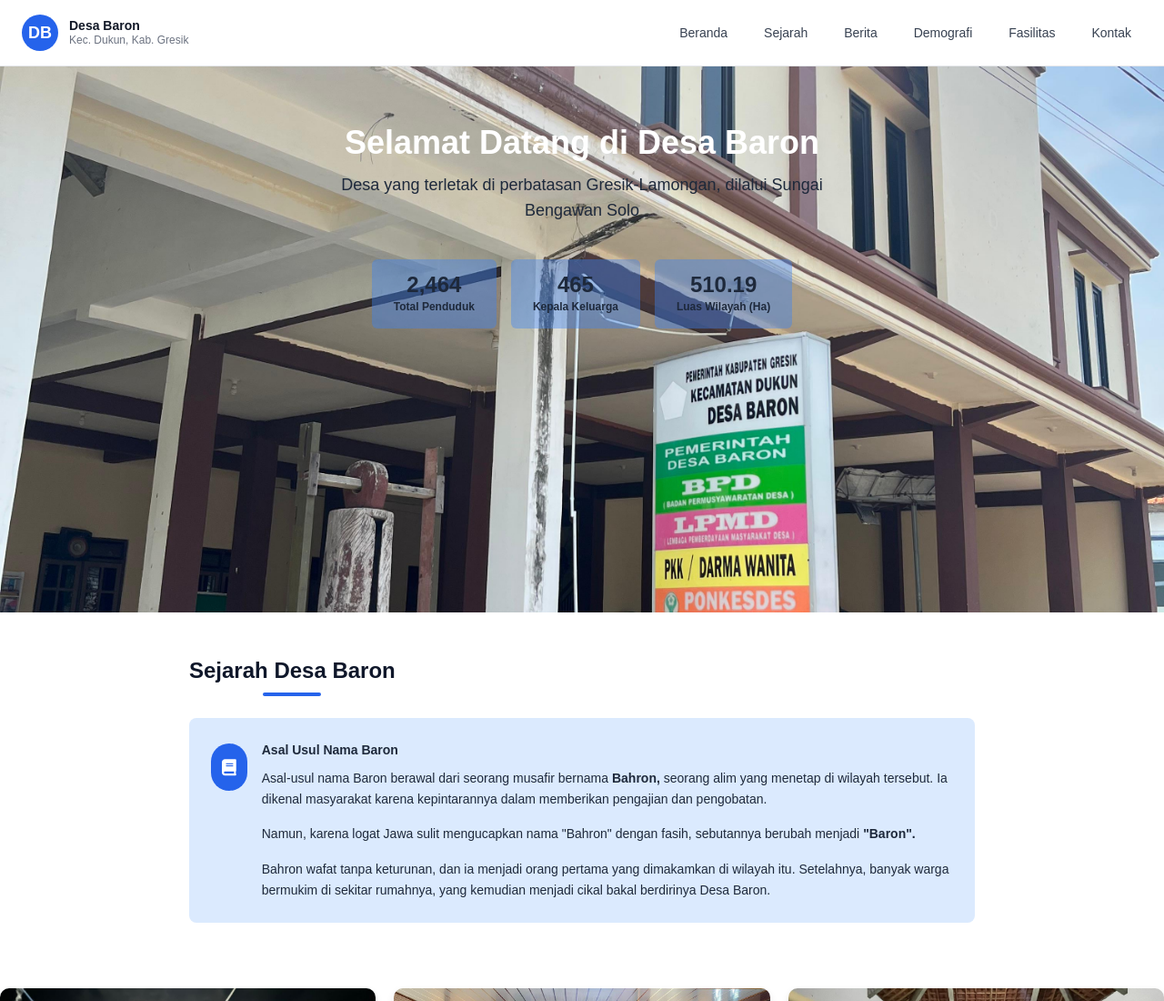
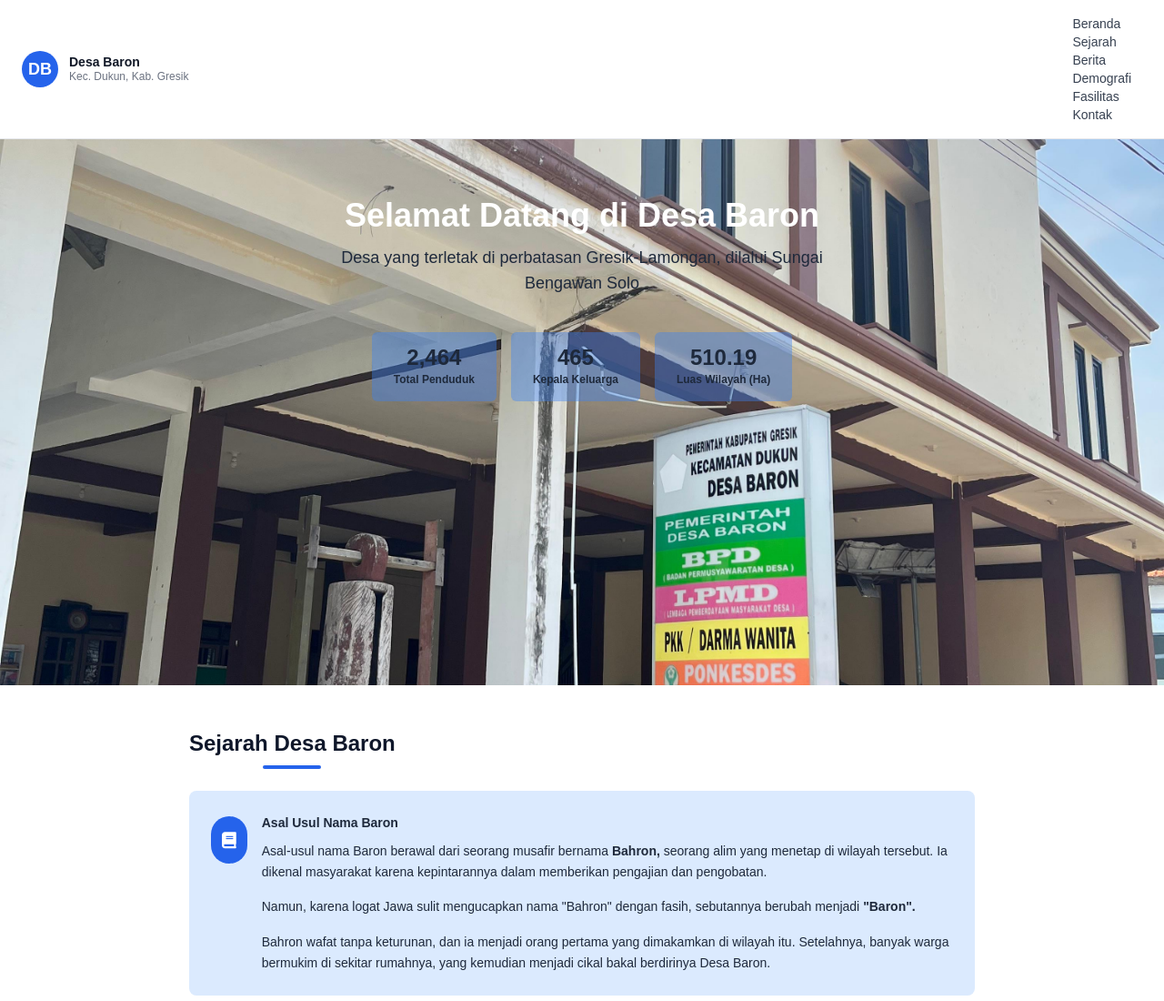
Before and after one commit to candraardinata/website-profile-desa, a plain HTML site: page index.html in a window 1280 px wide. Shown: the top 1100 px of the page at 91% size. Drawn offline with nearby package versions, Linux system fonts and the light colour scheme.

Commit message:
Update index.html

```diff
--- a/index.html
+++ b/index.html
@@ -136,12 +136,14 @@
       </div>
     </div>
    <nav class="space-x-3 text-gray-700 text-sm font-medium">
-  <a href="#Beranda" class="px-3 py-2 rounded-md transition duration-300 hover:bg-blue-600 hover:text-white">Beranda</a>
-  <a href="#Sejarah" class="px-3 py-2 rounded-md transition duration-300 hover:bg-blue-600 hover:text-white">Sejarah</a>
-  <a href="#Berita" class="px-3 py-2 rounded-md transition duration-300 hover:bg-blue-600 hover:text-white">Berita</a>
-  <a href="#Demografi" class="px-3 py-2 rounded-md transition duration-300 hover:bg-blue-600 hover:text-white">Demografi</a>
-  <a href="#Fasilitas" class="px-3 py-2 rounded-md transition duration-300 hover:bg-blue-600 hover:text-white">Fasilitas</a>
-  <a href="#Kontak" class="px-3 py-2 rounded-md transition duration-300 hover:bg-blue-600 hover:text-white">Kontak</a>
+     <ul>
+      <li><a href="#Beranda" class="px-3 py-2 rounded-md transition duration-300 hover:bg-blue-600 hover:text-white">Beranda</a></li>
+      <li><a href="#Sejarah" class="px-3 py-2 rounded-md transition duration-300 hover:bg-blue-600 hover:text-white">Sejarah</a></li>
+      <li><a href="#Berita" class="px-3 py-2 rounded-md transition duration-300 hover:bg-blue-600 hover:text-white">Berita</a></li>
+      <li><a href="#Demografi" class="px-3 py-2 rounded-md transition duration-300 hover:bg-blue-600 hover:text-white">Demografi</a></li>
+      <li><a href="#Fasilitas" class="px-3 py-2 rounded-md transition duration-300 hover:bg-blue-600 hover:text-white">Fasilitas</a></li>
+      <li><a href="#Kontak" class="px-3 py-2 rounded-md transition duration-300 hover:bg-blue-600 hover:text-white">Kontak</a></li>
+     </ul>
     </nav>
 
 
```
